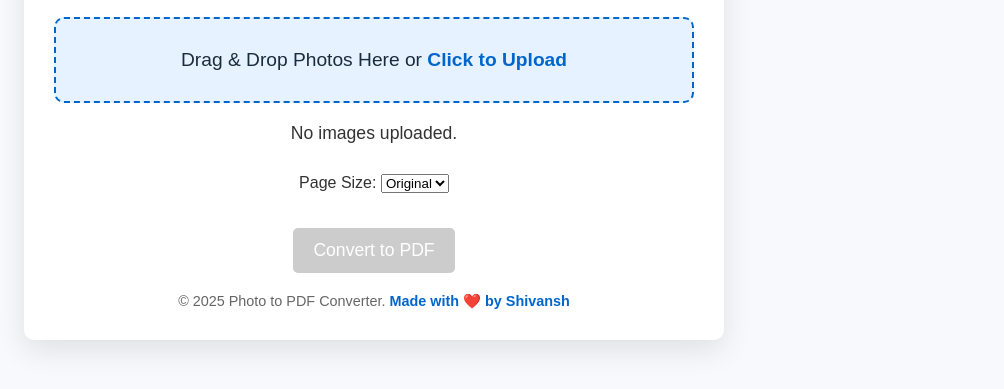
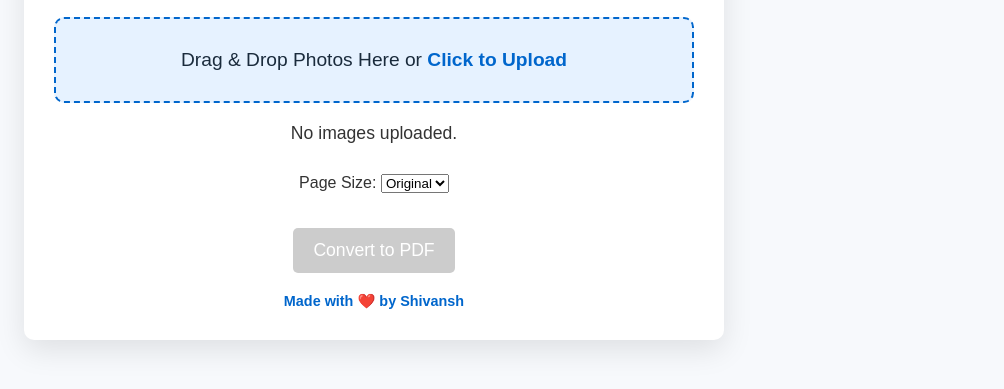
Before and after one commit to shivanshop535/jpg2pdf-by-shivansh, a plain HTML site: page index.html in a window 1280 px wide. Shown: the part 283-672 px from the top of the page, without its empty margins (266-1270 px from the left). Drawn offline with Linux system fonts and the light colour scheme.

Commit message:
Update index.html

```diff
--- a/index.html
+++ b/index.html
@@ -3,7 +3,7 @@
 <head>
   <meta charset="UTF-8">
   <meta name="viewport" content="width=device-width, initial-scale=1.0">
-  <title>Photo to PDF Converter</title>
+  <title>Advanced Photo to PDF Converter</title>
   <link rel="stylesheet" href="style.css">
 </head>
 <body>
@@ -40,7 +40,7 @@
     </main>
 
     <footer>
-      <p>&copy; 2025 Photo to PDF Converter. <span>Made with ❤️ by Shivansh</span></p>
+      <p><span>Made with ❤️ by Shivansh</span></p>
     </footer>
   </div>
   <script src="https://cdn.jsdelivr.net/npm/pdf-lib/dist/pdf-lib.min.js"></script>
```
